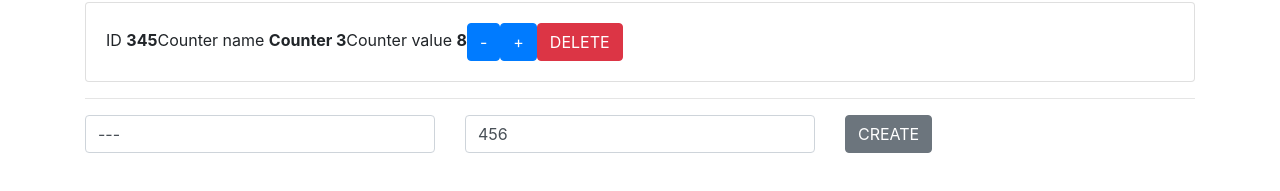
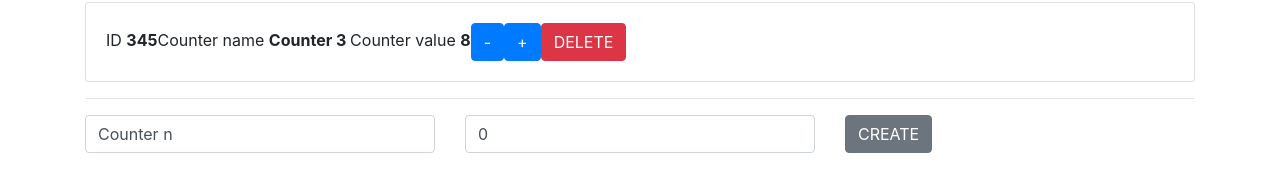
Before and after one commit to Natalina27/calculator-react.js, a React (Create React App) app: page / in a window 1280 px wide. Shown: the part 301-492 px from the top of the page. Built offline with nearby package versions, Linux system fonts and the light colour scheme.

Commit message:
added AddCounterForm

```diff
--- /dev/null
+++ b/src/Components/AddCounterForm/AddCounterForm.js
@@ -0,0 +1,34 @@
+import React, {useState} from "react";
+
+function AddCounterForm(props) {
+
+    const [name, setName] = useState('Counter n  ');
+    const [count, setCount] = useState('0');
+
+    const onSubmit = () => {
+        props.onSubmit(name, Number(count));
+        setName('Counter n  ');
+        setCount(0);
+    };
+
+    return(
+        <div className='row'>
+            <div className="col">
+                <input type=" text" name='name' value={name}
+                       onChange={e => setName(e.target.value)}
+                       className='form-control' />
+            </div>
+            <div className="col">
+                <input type="number" name='count' value={count}
+                       onChange={e => setCount(e.target.value)}
+                       className='form-control'/>
+            </div>
+            <div className="col">
+                <button onClick={() => onSubmit(name, count)}
+                        className='btn btn-secondary'>CREATE</button>
+            </div>
+        </div>
+    );
+}
+
+export default AddCounterForm;
--- a/src/Components/App/App.js
+++ b/src/Components/App/App.js
@@ -1,14 +1,14 @@
 import React, {useState} from 'react';
 import './App.css';
 import Counter from "../Counter/Counter";
-import CounterForm from "../CounterForm/CounterForm";
+import AddCounterForm from "../AddCounterForm/AddCounterForm";
 
 function App() {
 
   const InitialCounterState = [
-    { id: 123, name: 'Counter 1', count: 2 },
-    { id: 234, name: 'Counter 2', count: 5 },
-    { id: 345, name: 'Counter 3', count: 8 },
+    { id: 123, name: 'Counter 1  ', count: 2 },
+    { id: 234, name: 'Counter 2  ', count: 5 },
+    { id: 345, name: 'Counter 3  ', count: 8 },
   ];
 
   const [counters, setCounters] = useState(InitialCounterState);
@@ -43,9 +43,9 @@ function App() {
 
   const addCounter =(name, count) => {
     const newCounters = [...counters, {
-      id: Math.random(),
+      id: Math.round(Math.random() * 1000),
       name,
-      count
+      count: count
     }];
     setCounters(newCounters);
   };
@@ -56,7 +56,8 @@ function App() {
       Total {counters.reduce((a,b) => a + b.count, 0)}
       <button onClick={resetTotalCount} className="btn btn-danger">Reset total count</button>
       <hr />
-      {counters.map(el => <Counter key={el.id}
+      {
+        counters.map(el => <Counter   key={el.id}
                                       id={el.id}
                                       name={el.name}
                                       count={el.count}
@@ -68,7 +69,7 @@ function App() {
       }
       <hr/>
 
-      <CounterForm onSubmit={addCounter}/>
+      <AddCounterForm onSubmit={addCounter}/>
 
     </div>
 
--- a/src/Components/CounterForm/CounterForm.js
+++ /dev/null
@@ -1,29 +0,0 @@
-import React, {useState} from "react";
-
-function CounterForm(props) {
-
-    const [name, setName] = useState('---');
-    const [count, setCount] = useState('456');
-
-    const onSubmit = () => {
-        props.onSubmit(name, count);
-        setName('');
-        setCount(0);
-    };
-
-    return(
-        <div className='row'>
-            <div className="col">
-                <input type=" text" name='name' value={name} onChange={e => setName(e.target.value)} className='form-control' />
-            </div>
-            <div className="col">
-                <input type=" text" name='count' value={count} onChange={e => setCount(e.target.value)} className='form-control'/>
-            </div>
-            <div className="col">
-                <button onClick={() => props.onSubmit(name, count)} className='btn btn-secondary'>CREATE</button>
-            </div>
-        </div>
-    );
-}
-
-export default CounterForm;
```
Also changed, not shown: src/Components/AddCounterForm/AddCounterForm.css (added). Lines whose indentation alone changed are shown as unchanged.
